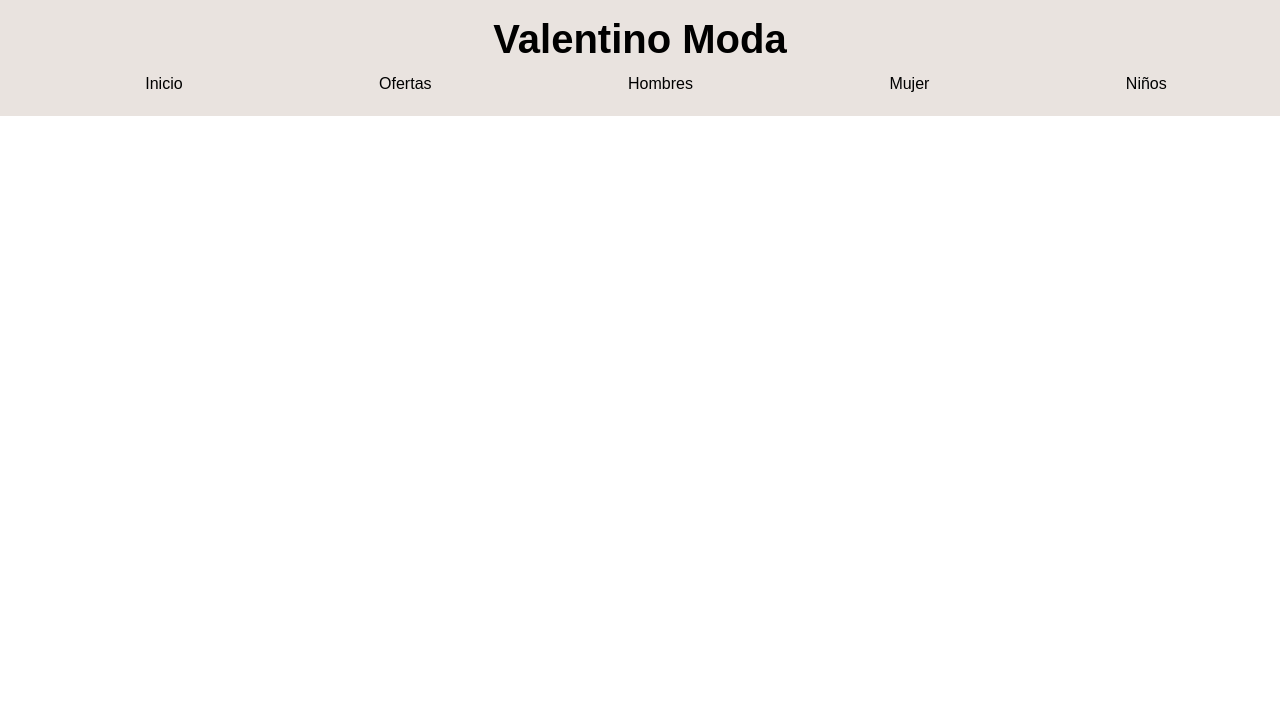
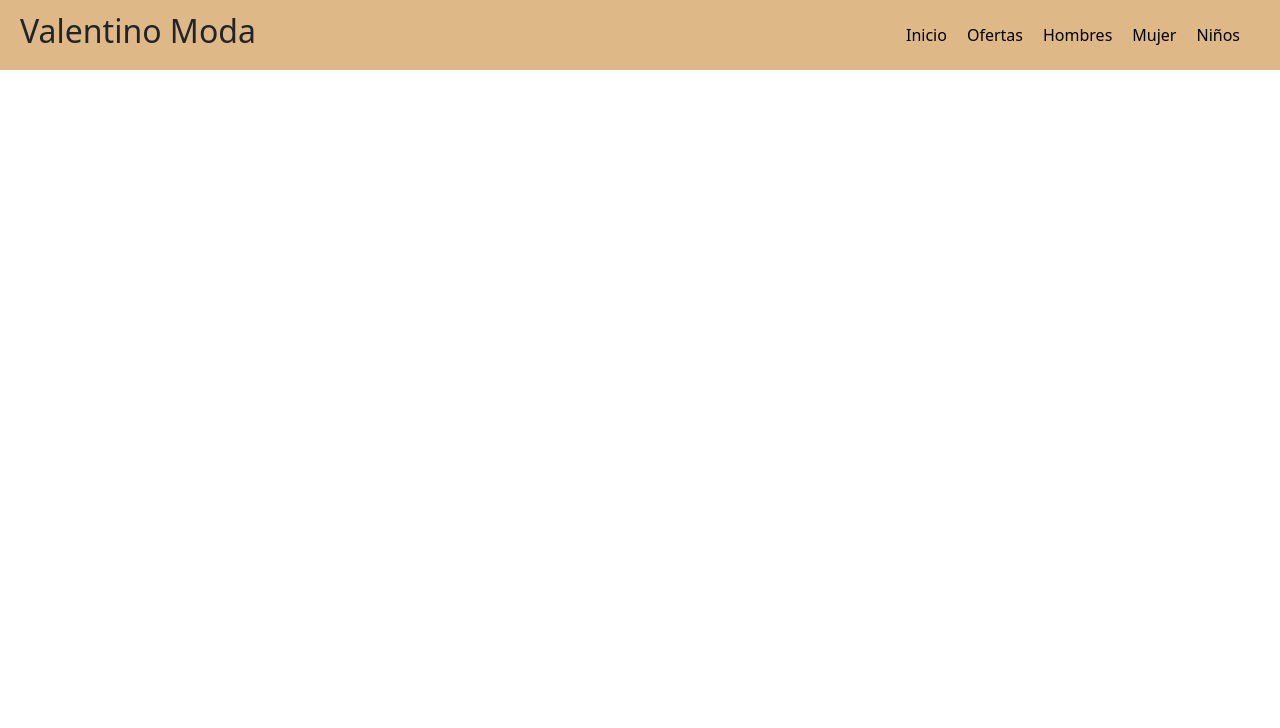
Before and after one commit to maurigimenez7/ValentinoModa, a plain HTML site: page pages/mujer.html in a window 1280 px wide. Shown: the top 728 px of the page. Drawn offline with nearby package versions, Linux system fonts and the light colour scheme; a web font is replaced by a local one.

Commit message:
header listo

```diff
--- a/css/style.css
+++ b/css/style.css
@@ -1,3 +1,43 @@
+/* Quitar subrayado azul y poner color negro a los enlaces del menú */
+.header-nav ul li a {
+    color: #000;
+    text-decoration: none;
+    font-weight: 500;
+}
+
+.header-nav ul li a:hover {
+    text-decoration: underline;
+    color: #333;
+}
+/* Header nav alineado: título a la izquierda, menú centrado, espacio a la derecha */
+.header-nav {
+    position: relative;
+    height: 70px;
+    display: flex;
+    align-items: center;
+}
+
+.header-nav .Titulo {
+    margin-left: 20px;
+    text-align: left;
+    white-space: nowrap;
+    font-size: 2rem;
+    z-index: 2;
+}
+
+.header-nav ul {
+    position: absolute;
+    right: 40px;
+    top: 50%;
+    transform: translateY(-50%);
+    display: flex;
+    gap: 20px;
+    list-style: none;
+    margin: 0;
+    padding: 0;
+    background: transparent;
+    z-index: 1;
+}
 *{
     margin: 0;
     padding: 0;
@@ -44,36 +84,31 @@ footer h4 {
 }
 
 /* Resto de tu CSS existente se mantiene igual... */
-nav h1{
-    text-align: center;
-    color: #000;
-    font-family: "Zalando Sans Expanded", sans-serif;
-    font-weight: 600;
-    font-optical-sizing: auto;
-    font-style: normal;
+header{
+    background-color: burlywood;
+    justify-content: space-between;
+    display: flex;
+    flex-direction: column
 }
 
-nav ul{
+nav {
     display: flex;
-    justify-content: space-around;
-    list-style: none;
-    margin: 5px 0px;
+    justify-content: space-between;
+    align-items: center;
 }
 
-nav{
-    background-color: #E9E3DF;
-    color: azure;
-    padding: 15px;
+nav .Titulo {
+    margin-left: 20px;
 }
 
-a{
-    text-decoration: none;
-    color: black;
-    font-family: "Zalando Sans Expanded", sans-serif;
-    font-weight: 200;
-    font-optical-sizing: auto;
-    font-style: normal;
+nav ul {
+    display: flex;
+    gap: 20px;
+    margin-right: 20px;
+    list-style: none;
+    text-align: center;
 }
+
 
 section h2{
     text-align: center;
@@ -82,7 +117,7 @@ section h2{
     font-optical-sizing: auto;
     font-style: normal;
     flex-basis: 100%;
-    padding: 25px;
+    padding: 6px;;
 }
 
 img{
--- a/pages/mujer.html
+++ b/pages/mujer.html
@@ -17,10 +17,10 @@
 
 <body>
 
+
 <header>
-    <nav>
-
-        <h1>Valentino Moda</h1>
+    <nav class="header-nav">
+        <h1 class="Titulo">Valentino Moda</h1>
         <ul>
             <li><a href="../index.html"> Inicio </a></li>
             <li><a href="./ofertas.html"> Ofertas </a></li>
@@ -28,7 +28,6 @@
             <li><a href="#">Mujer</a></li>
             <li><a href="./niños.html">Niños</a></li>
         </ul>
-
     </nav>
 </header>
 
```
Also changed, not shown: index.html (+3 -3 lines), pages/hombres.html (+3 -4 lines), pages/niños.html (+3 -4 lines), pages/ofertas.html (+3 -4 lines).
